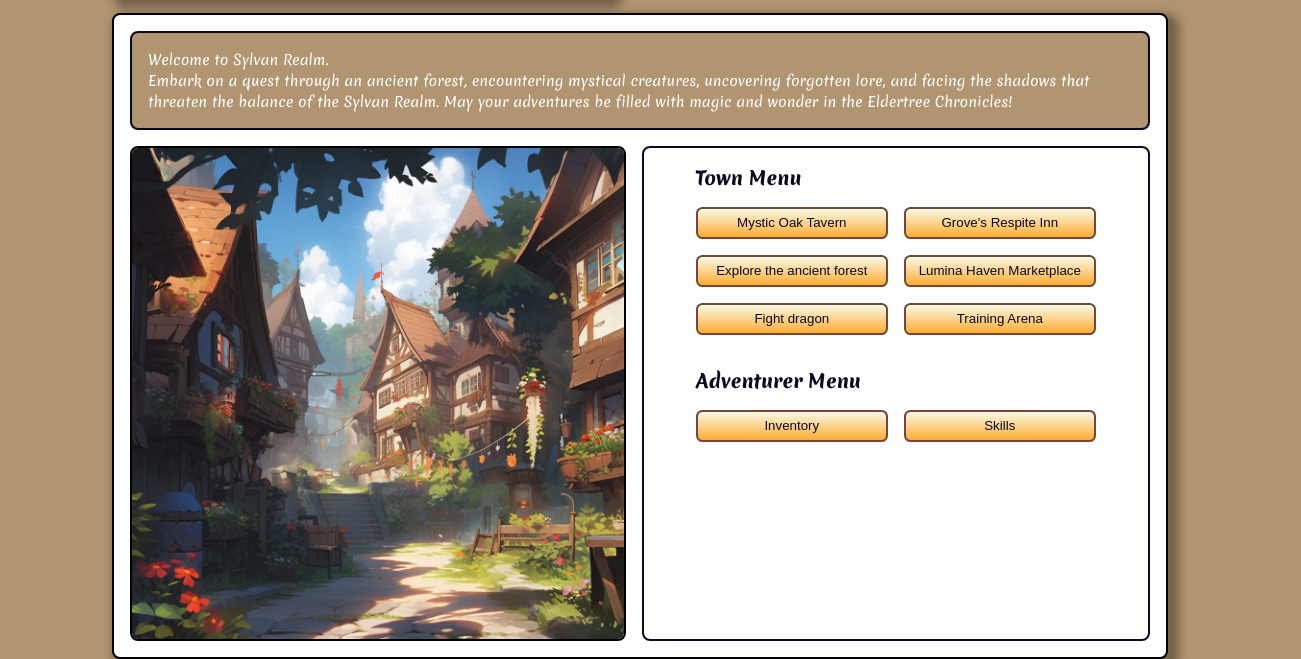
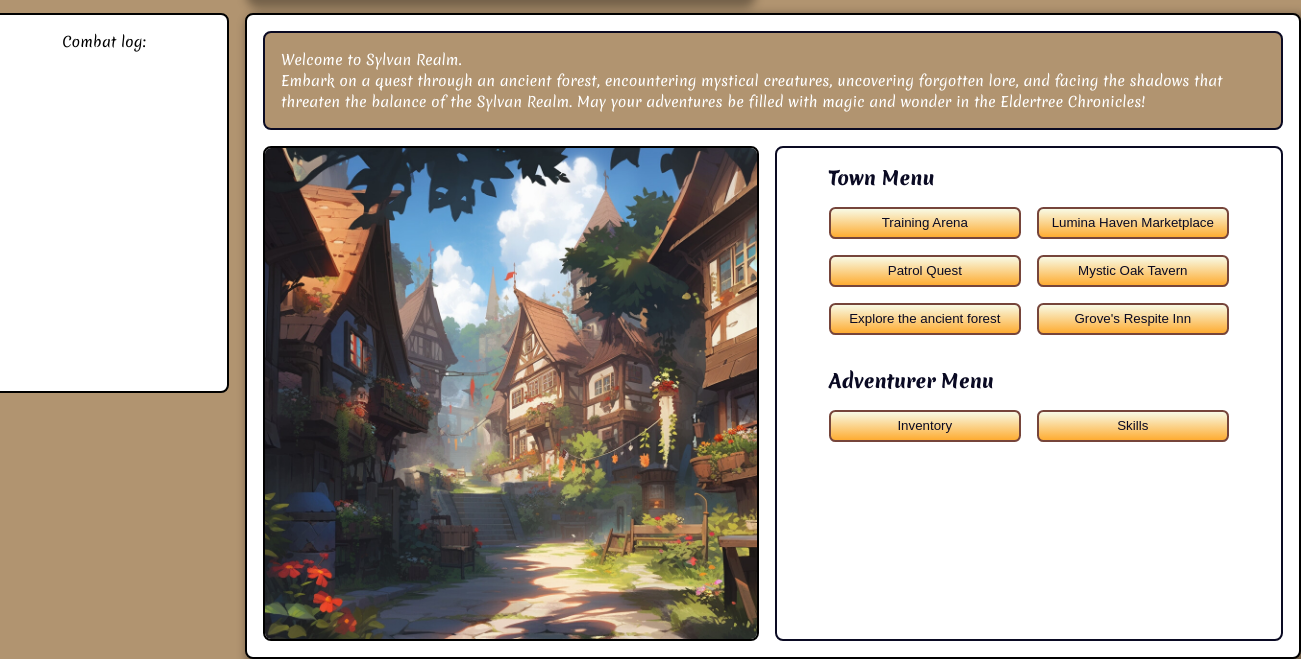
Before and after one commit to Tagert/building_RPG, a plain HTML site: page index.html in a window 1280 px wide. Shown: the part 197-856 px from the top of the page, 1301 px wide, since content can reach past the window. Drawn offline with Linux system fonts and the light colour scheme.

Commit message:
some tweaks

```diff
--- a/index.html
+++ b/index.html
@@ -8,6 +8,16 @@
   </head>
 
   <body>
+    <section class="left-side-section">
+      <div id="inventory">
+        <div class="inventory-description">
+          <p>Combat log:</p>
+        </div>
+        <div class="inventory-box"></div>
+      </div>
+    </section>
+
+    <section class="main-section">
     <div class="game-container">
       <div id="infocards-container">
         <div class="stats-containers" id="gamer-stats">
@@ -120,14 +130,6 @@
             </div>
           </div>
         </div>
-
-
-        <!-- <div id="inventory">
-          <div class="inventory-description">
-            <p>Combat log:</p>
-          </div>
-          <div class="inventory-box"></div>
-        </div> -->
       </div>
 
       <div id="game-info">
@@ -172,14 +174,14 @@
               </div>
               <div class="menu-action-section">
                 <div class="first-row row">
-                  <button id="button1">Mystic Oak Tavern</button>
-                  <button id="button2">Explore the ancient forest</button>
-                  <button id="button3">Fight dragon</button>
+                  <button id="button1">Training Arena</button>
+                  <button id="button2">Patrol Quest</button>
+                  <button id="button3">Explore the ancient forest</button>
                 </div>
                 <div class="second-row row">
-                  <button id="button4">Grove's Respite Inn</button>
-                  <button id="button5">Lumina Haven Marketplace</button>
-                  <button id="button6">Training Arena</button>
+                  <button id="button4">Lumina Haven Marketplace</button>
+                  <button id="button5">Mystic Oak Tavern</button>
+                  <button id="button6">Grove's Respite Inn</button>
                 </div>
               </div>
             </div>
@@ -201,6 +203,7 @@
         </div>
       </div>
     </div>
+  </section>
 
     <script src="script.js"></script>
   </body>
--- a/script.js
+++ b/script.js
@@ -21,9 +21,15 @@ const weapons = [
 ];
 
 const monsters = [
-  { name: "slime", level: 2, health: 15 },
-  { name: "fanged beast", level: 8, health: 60 },
-  { name: "dragon", level: 20, health: 300 },
+  { name: "slime", level: 2, health: 15, type: "Regular" },
+  { name: "fanged beast", level: 8, health: 60, type: "Regular" },
+  { name: "dragon", level: 20, health: 300, type: "Regular" },
+];
+
+const shopItems = [
+  { name: "Health Potion", price: 10, type: "health" },
+  { name: "Stamina Potion", price: 10, type: "stamina" },
+  { name: "Sword", price: 30, type: "weapon", power: 100 },
 ];
 
 const locations = [
@@ -35,7 +41,7 @@ const locations = [
       "Fight dragon",
     ],
     "button functions": [goStore, goCave, fightDragon],
-    text: 'You are in the Alderbrook town square. You see a sign that says "Store".',
+    text: "Welcome to the heart of Alderbrook, the bustling town square! Cobblestone streets weave through the center, adorned with vibrant market stalls and lively chatter. An ancient oak tree, its branches reaching towards the sky, stands proudly at the square's core, casting a cool shade on the gathering locals.",
   },
   {
     name: "store",
@@ -138,6 +144,12 @@ function update(location) {
   button2.onclick = location["button functions"][1];
   button3.onclick = location["button functions"][2];
   text.innerText = location.text;
+
+  // if (location.name === "store") {
+  //   text.innerText += "\nAvailable items in the shop:\n";
+  //   shopItems.forEach((item, index) => {
+  //     text.innerText += `${index + 1}. ${item.name} - ${item.price} gold\n`;
+  //   });
 }
 
 function goTown() {
@@ -259,10 +271,12 @@ function sellWeapon() {
 }
 
 function getInventory() {
+  inventoryBoxElement.innerHTML = "";
+
   const inventoryList = document.createElement("p");
   inventoryBoxElement.append(inventoryList);
-  console.log(inventoryBoxElement);
-  inventoryList.textContent = inventory;
+
+  inventoryList.textContent = "Inventory: " + inventory.join(", ");
 }
 
 function fightSlime() {
@@ -377,9 +391,11 @@ function restart() {
   health = 100;
   maxHealth = 100;
   healthText.innerText = health;
+  maxHealthText.innerText = maxHealth;
   stamina = 50;
   maxStamina = 50;
   staminaText.innerText = stamina;
+  maxStaminaText.innerText = maxStamina;
   gold = 50;
   goldText.innerText = gold;
   level = 1;
--- a/styles.scss
+++ b/styles.scss
@@ -20,9 +20,11 @@ body {
   display: flex;
   justify-content: center;
   align-items: center;
+  height: 100vh;
+  gap: 1rem;
   font-size: 0.88rem;
+  padding: 1rem;
   font-family: "Merienda", cursive;
-  height: 100vh;
   background-color: #b19470;
 }
 
@@ -37,6 +39,21 @@ button {
   background-color: #feac32;
 }
 
+.left-side-section {
+  #inventory {
+    display: flex;
+    flex-direction: column;
+    align-items: center;
+    gap: 1rem;
+    min-width: 250px;
+    min-height: 380px;
+    padding: 1rem;
+    border: 2px solid black;
+    border-radius: 0.5rem;
+    background-color: #ffffff;
+  }
+}
+.main-section {
   .game-container {
     display: flex;
     flex-direction: column;
@@ -372,16 +389,5 @@ button {
         }
       }
     }
-
-  // #inventory {
-  //   display: none;
-  //   flex-direction: column;
-  //   gap: 1rem;
-  //   min-width: 250px;
-  //   min-height: 500px;
-  //   padding: 1rem;
-  //   border: 2px solid black;
-  //   border-radius: 0.5rem;
-  //   background-color: #ffffff;
-  // }
   }
+}
```
Also changed, not shown: additional_testing_ground.html (added, +8 -0 lines), styles.css, 1 other file. Lines whose indentation alone changed are shown as unchanged.
